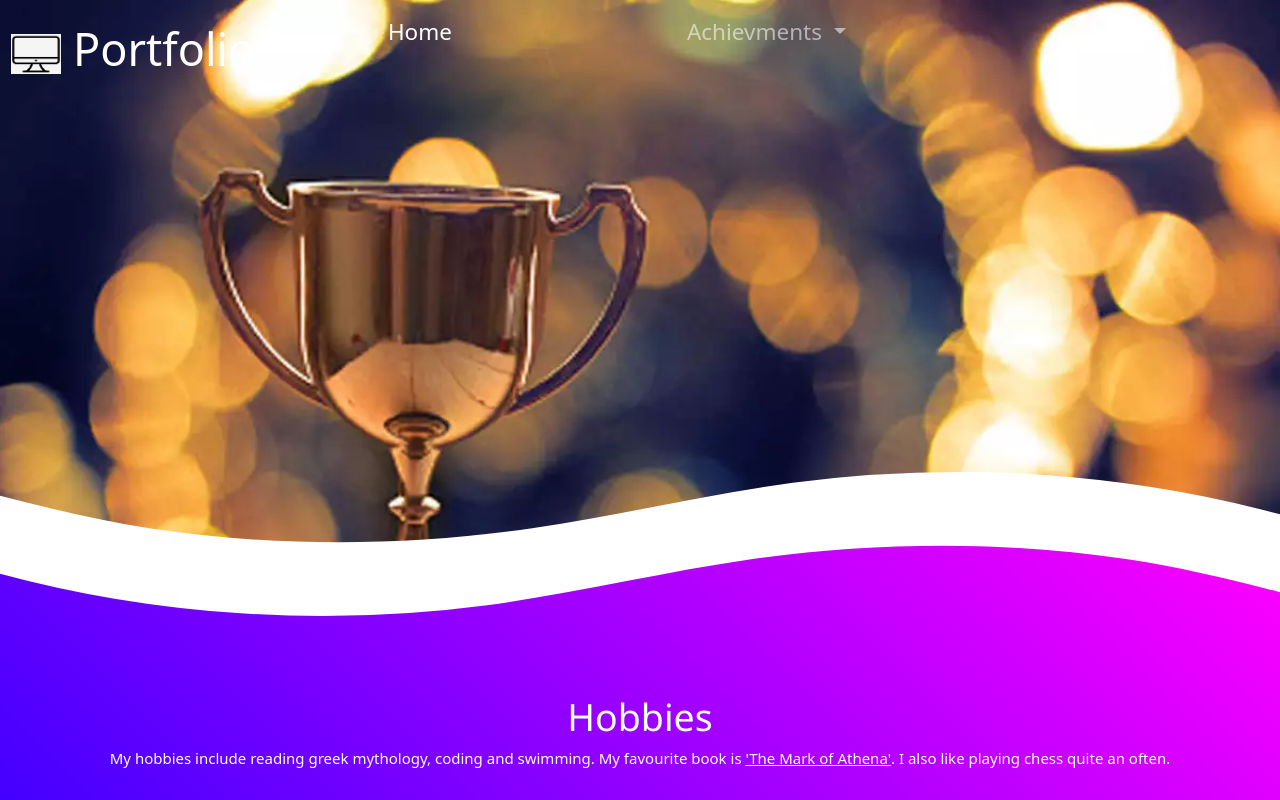
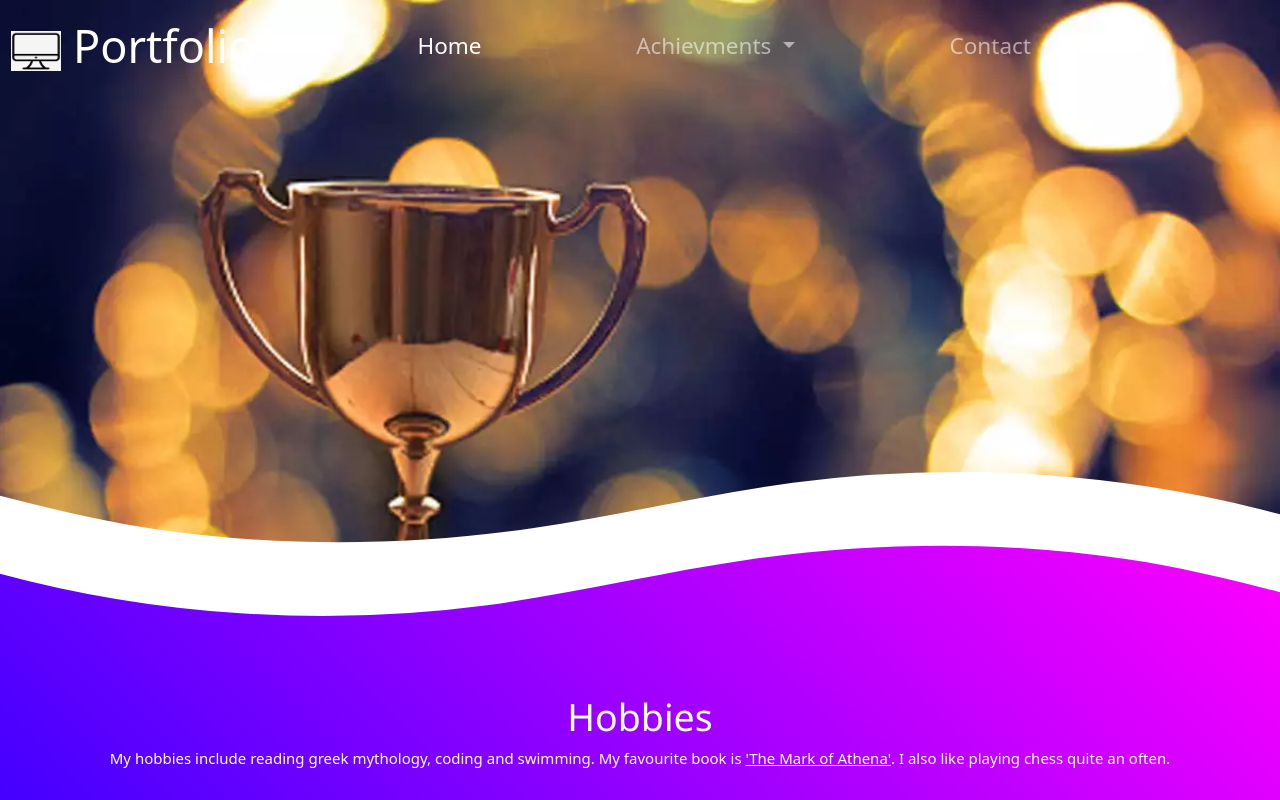
Before and after one commit to leader282/Portfolio, a plain HTML site: page html/achievements.html in a window 1280 px wide. Shown: the top 800 px of the page. Drawn offline with nearby package versions, Linux system fonts and the light colour scheme.

Commit message:
Added more responsiveness

```diff
--- a/css/achievements.css
+++ b/css/achievements.css
@@ -8,8 +8,8 @@
 }
 
 .navbar-nav > li{
-    padding-left:110px;
-    padding-right:110px;
+    user-select: none;
+    padding-left:40%;
 }
 
 .container-fluid {
@@ -68,11 +68,12 @@
     background-image: linear-gradient(45deg, blue, magenta);
     margin: 0px;
     padding: 0px;
+    overflow-y: scroll;
 }
 
 #bg {
     position: relative;
-    background-image: url('../img/achievement1.jpeg');
+    background-image: url('../img/achievement2.jpeg');
     background-repeat: no-repeat;
     background-size: cover;
     min-height: 68vh;
@@ -131,3 +132,28 @@
 .book:hover {
     color: gray;
 }
+
+.container {
+    overflow: hidden;
+}
+
+@media screen and (max-width: 1030px) {
+    .navbar-nav > li{
+        padding-left:30%;
+    }
+}
+
+@media screen and (max-width: 860px) {
+    .heading {
+        font-size: 40px;
+    }
+
+    .desc {
+        font-size: 20px;
+    }
+
+    .desc {
+        padding-left: 10px;
+        padding-right: 10px;
+    }
+}
--- a/css/contact.css
+++ b/css/contact.css
@@ -8,8 +8,8 @@
 }
 
 .navbar-nav > li{
-    padding-left:110px;
-    padding-right:110px;
+    user-select: none;
+    padding-left:40%;
 }
 
 .container-fluid {
@@ -101,6 +101,7 @@
     background-image: linear-gradient(45deg, blue, magenta);
     margin: 0px;
     padding: 0px;
+    overflow-y: scroll;
 }
 
 .desc {
@@ -126,6 +127,7 @@
     flex-direction: row;
     justify-content: center;
     color: white;
+    padding-bottom: 20px;
 }
 
 ion-icon {
@@ -137,3 +139,46 @@ ion-icon:hover {
     cursor: pointer;
     color: rgba(165, 253, 241, 0.513);
 }
+
+.container {
+    overflow: hidden;
+}
+
+@media screen and (max-width: 1030px) {
+    .navbar-nav > li{
+        padding-left:30%;
+    }
+}
+
+@media screen and (max-width: 860px) {
+    #head {
+        font-size: 40px;
+    }
+
+    #note {
+        font-size: 20px;
+    }
+
+    .about {
+        min-height: 75vh;
+    }
+
+    .social, #note {
+        padding-left: 10px;
+        padding-right: 10px;
+    }
+}
+
+@media screen and (max-width: 640px) {
+    .social {
+        flex-direction: column;
+    }
+
+    #note {
+        padding: 20px;
+    }
+
+    ion-icon {
+        padding-bottom: 20px;
+    }
+}
--- a/css/index.css
+++ b/css/index.css
@@ -8,8 +8,8 @@
 }
 
 .navbar-nav > li{
-    padding-left:110px;
-    padding-right:110px;
+    user-select: none;
+    padding-left:40%;
 }
 
 .container-fluid {
@@ -75,7 +75,7 @@
     background-image: url('../img/image2.jpeg');
     background-repeat: no-repeat;
     background-size: cover;
-    min-height: 59vh;
+    min-height: 60vh;
     min-width: 100%;
     margin: 0px;
     padding: 0px;
@@ -98,7 +98,7 @@
         left: 0px;
     }
     to{
-        left: 500px;
+        left: 25%;
     }
 }
 
@@ -120,7 +120,6 @@
     display: flex;
     flex-wrap: wrap;
     justify-content: center;
-    left: 50%;
 }
 
 .desc {
@@ -148,3 +147,49 @@
     width: 100%;
     position: fixed;
 }
+
+.container {
+    overflow: hidden;
+}
+
+@media screen and (max-width: 1030px) {
+    .navbar-nav > li{
+        padding-left:30%;
+    }
+}
+
+@media screen and (max-width: 860px) {
+    #me {
+        max-width: 40%;
+    }
+
+    #name, #head {
+        font-size: 40px;
+    }
+
+    #para {
+        font-size: 20px;
+    }
+
+    .about {
+        min-height: 75vh;
+        overflow-y: scroll;
+    }
+
+    .desc {
+        padding-left: 10px;
+        padding-right: 10px;
+    }
+}
+
+@media screen and (max-width: 520px) {
+    #me {
+        max-width: 60%;
+    }
+}
+
+@media screen and (max-height: 680px) {
+    .w3-cursive {
+        padding-bottom: 30px;
+    }
+}
--- a/html/achievements.html
+++ b/html/achievements.html
@@ -67,7 +67,7 @@
                 </ul>
               </li>
               <li class="nav-item">
-                <a class="nav-link" href="../html/contact.html" target="_blank">Contact me</a>
+                <a class="nav-link" href="../html/contact.html" target="_blank">Contact</a>
               </li>
             </ul>
           </div>
--- a/js/achievements.js
+++ b/js/achievements.js
@@ -1,11 +1,23 @@
-let images = ['../img/achievement1.jpeg', '../img/achievement2.jpeg', '../img/achievement3.jpeg']
+let images1 = ['../img/achievement1.jpeg', '../img/achievement2.jpeg', '../img/achievement3.jpeg']
+
+let images2 = ['../img/image_por1.jpeg', '../img/image_por2.jpeg', '../img/image_por3.jpeg']
 
 let image = document.getElementById('bg');
 
 let index = 0;
 
-setInterval(() => {
-    index = (index+1)%3;
-    image.style.backgroundImage = `url(${images[index]})`
-    image.style.transition = 'all 0.5s ease';
-},3000)
+if(window.innerHeight > window.innerWidth) {
+    index = 0;
+    setInterval(() => {
+        index = (index+1)%3;
+        image.style.backgroundImage = `url(${images2[index]})`
+        image.style.transition = 'all 0.5s ease';
+    },3000)
+} else {
+    index = 0;
+    setInterval(() => {
+        index = (index+1)%3;
+        image.style.backgroundImage = `url(${images1[index]})`
+        image.style.transition = 'all 0.5s ease';
+    },3000)
+}
```
Also changed, not shown: html/contact.html (+1 -1 lines), index.html (+1 -1 lines), img/image_por1.jpeg (added), img/image_por2.jpeg (added), img/image_por3.jpeg (added), 2 other files.
